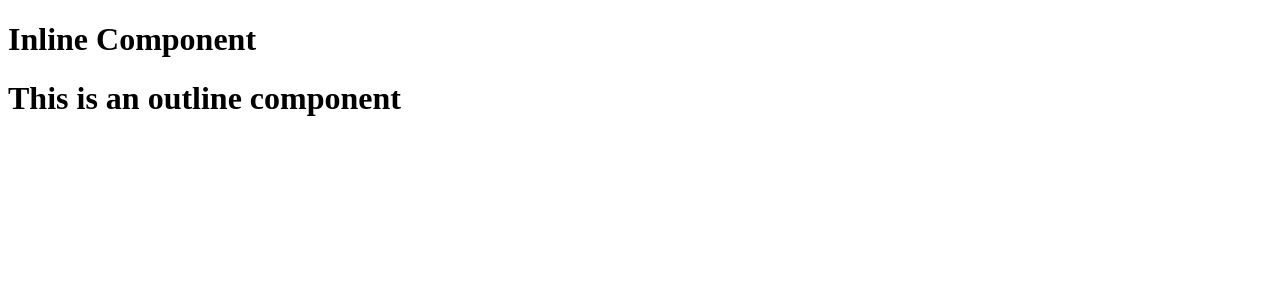
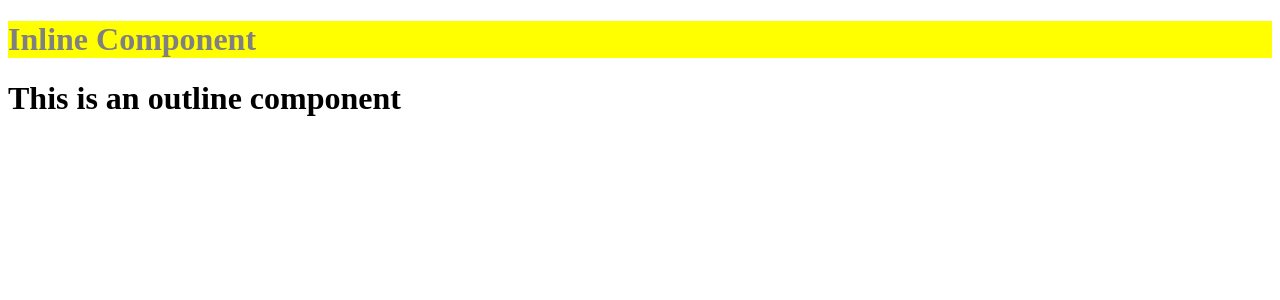
Before and after one commit to zlrkw11/to-do-app, a React (Vite) app: page / in a window 1280 px wide. Shown: the top 300 px of the page. Built offline with nearby package versions, Linux system fonts and the light colour scheme.

Commit message:
module css notes

```diff
--- a/src/components/InlineComponent.jsx
+++ b/src/components/InlineComponent.jsx
@@ -1,9 +1,9 @@
-import "../css/styles.css";
+import styles from "./inlinecomponent.module.css";
 
 function InlineComponent() {
   return (
     <div>
-      <h1 className="header">Inline Component</h1>
+      <h1 className={styles.header}>Inline Component</h1>
     </div>
   );
 }
```
Also changed, not shown: 1 other file (tests, documents, lock files or other folders).
